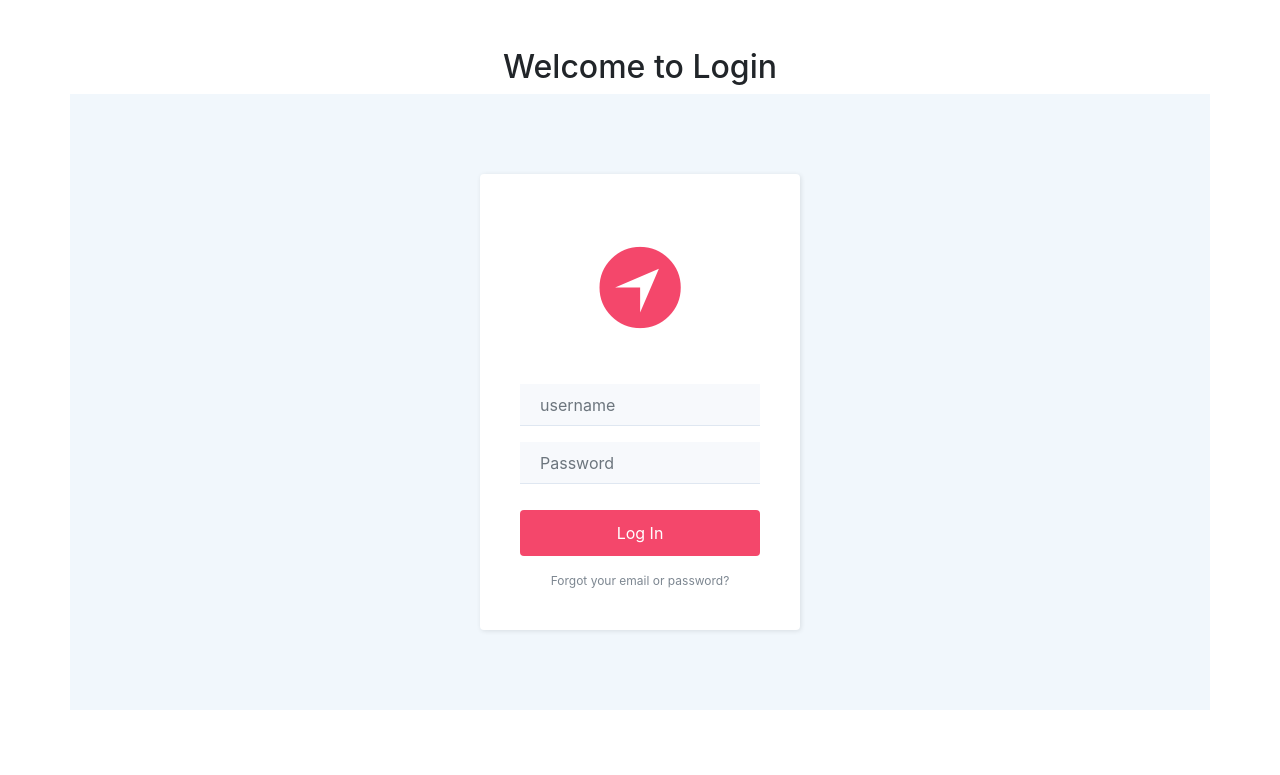
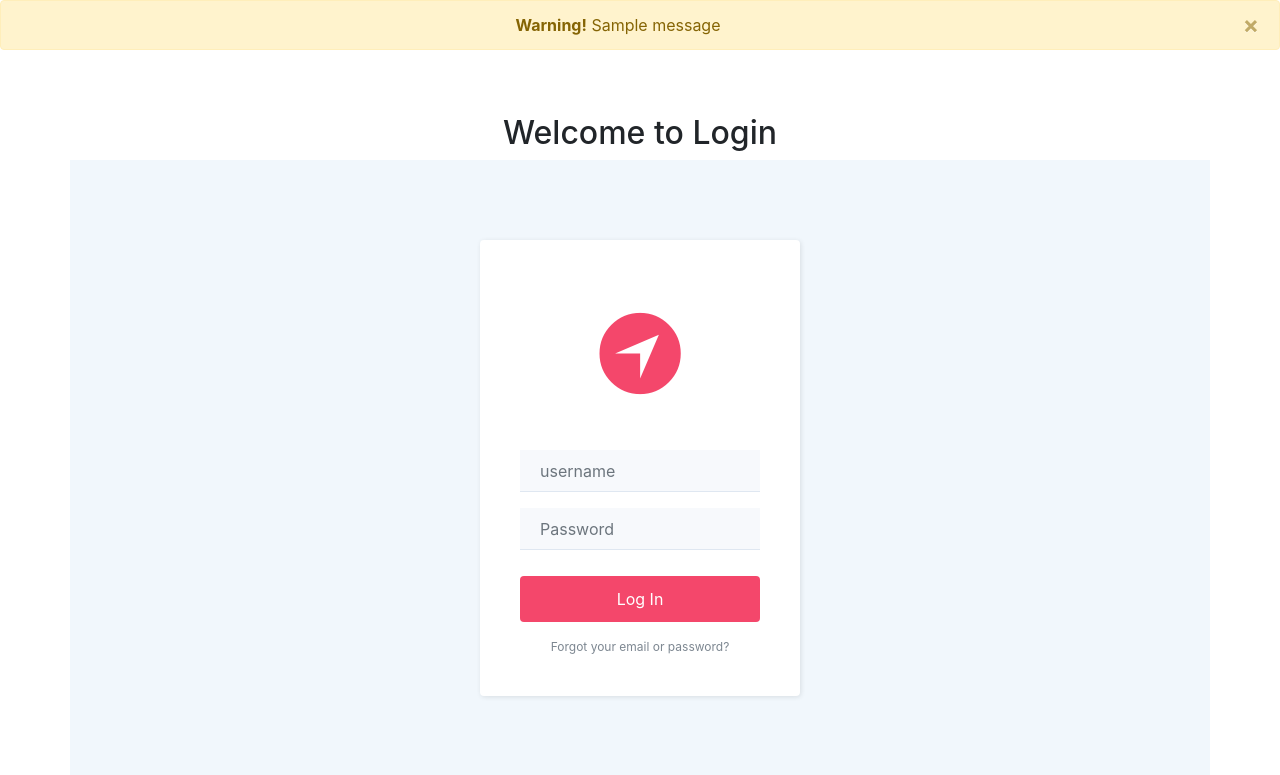
Before and after one commit to Pawan243/Django-E-Commerce, a Django app: page /accounts/login/ in a window 1280 px wide. Shown: the top 775 px of the page. Run offline with Django 3.2, Linux system fonts and the light colour scheme; tables that the repository leaves empty hold one stand-in row (values such as "Sample post"); one stand-in notice (Sample message) is shown; some libraries are stand-ins or nearby versions.

Commit message:
modified

```diff
--- a/mac/templates/login.html
+++ b/mac/templates/login.html
@@ -1,6 +1,7 @@
 <!DOCTYPE html>
 <html>
 {% load static %}
+
 <head>
     <meta charset="utf-8">
     <meta name="viewport" content="width=device-width, initial-scale=1.0 shrink-to-fit=no">
@@ -12,21 +13,24 @@
 
 <body>
     <div class="contaier">
+        {% for message in messages %}
+        <!-- <div class="alert alert-danger text-center">
+            <strong>Warning!</strong> {{message}}
+          </div> -->
+        <div class="alert alert-warning text-center alert-dismissible">
+            <a href="#" class="close" data-dismiss="alert" aria-label="close">&times;</a>
+            <strong>Warning!</strong> {{message}}
+        </div>
+        {% endfor %}
         <h2 class="text-center pt-5">Welcome to Login</h2>
     </div>
     <div class="login-clean container">
-        <div>
-            {% for message in messages %}
-            <script>
-                alert('{{message}}')
-            </script>
-            {% endfor %}
-        </div>
         <form method="post">
             {% csrf_token %}
             <h2 class="sr-only">Login Form</h2>
             <div class="illustration"><i class="icon ion-ios-navigate"></i></div>
-            <div class="form-group"><input class="form-control" type="text" name="username" placeholder="username"></div>
+            <div class="form-group"><input class="form-control" type="text" name="username" placeholder="username">
+            </div>
             <div class="form-group"><input class="form-control" type="password" name="password" placeholder="Password">
             </div>
             <div class="form-group"><button class="btn btn-primary btn-block" type="submit">Log In</button></div>
```
